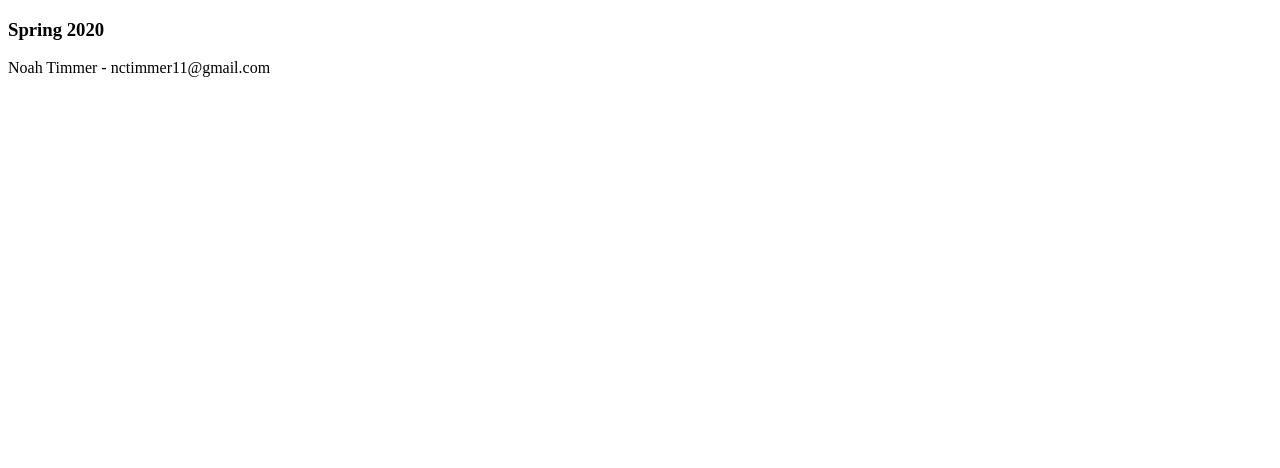
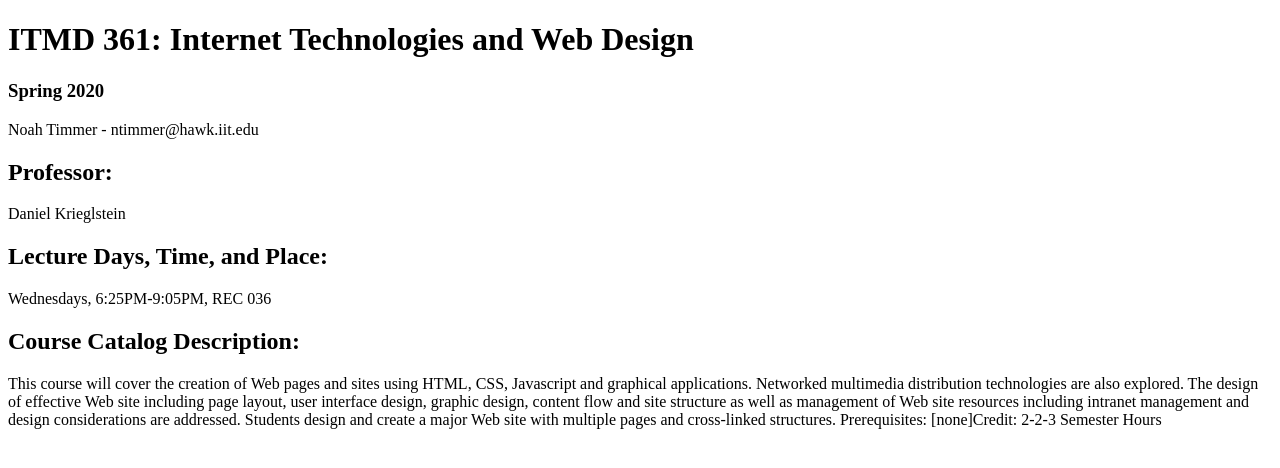
Before and after one commit to nctimmer/lab-2, a plain HTML site: page index.html in a window 1280 px wide. Drawn offline with Linux system fonts and the light colour scheme.

Commit message:
copying and pasting text from professor's assingment and wrapping it with code

```diff
--- a/index.html
+++ b/index.html
@@ -5,6 +5,12 @@
 	<title>ITMD-361 Internet Technologies and Web Design</title>
 </head>
 <body>
-	<header>
-		<h3>Spring 2020</h3>
-		<p>Noah Timmer - nctimmer11@gmail.com</p>
+	<h1>ITMD 361: Internet Technologies and Web Design</h1>
+	<h3>Spring 2020</h3>
+	<p>Noah Timmer - ntimmer@hawk.iit.edu</p>
+	<h2>Professor:</h2>
+	<p>Daniel Krieglstein</p>
+	<h2>Lecture Days, Time, and Place:</h2>
+	<p>Wednesdays, 6:25PM-9:05PM, REC 036</p>
+	<h2>Course Catalog Description:</h2>
+	<p>This course will cover the creation of Web pages and sites using HTML, CSS, Javascript and graphical applications. Networked multimedia distribution technologies are also explored. The design of effective Web site including page layout, user interface design, graphic design, content flow and site structure as well as management of Web site resources including intranet management and design considerations are addressed. Students design and create a major Web site with multiple pages and cross-linked structures. Prerequisites: [none]Credit: 2-2-3 Semester Hours</p>
```
